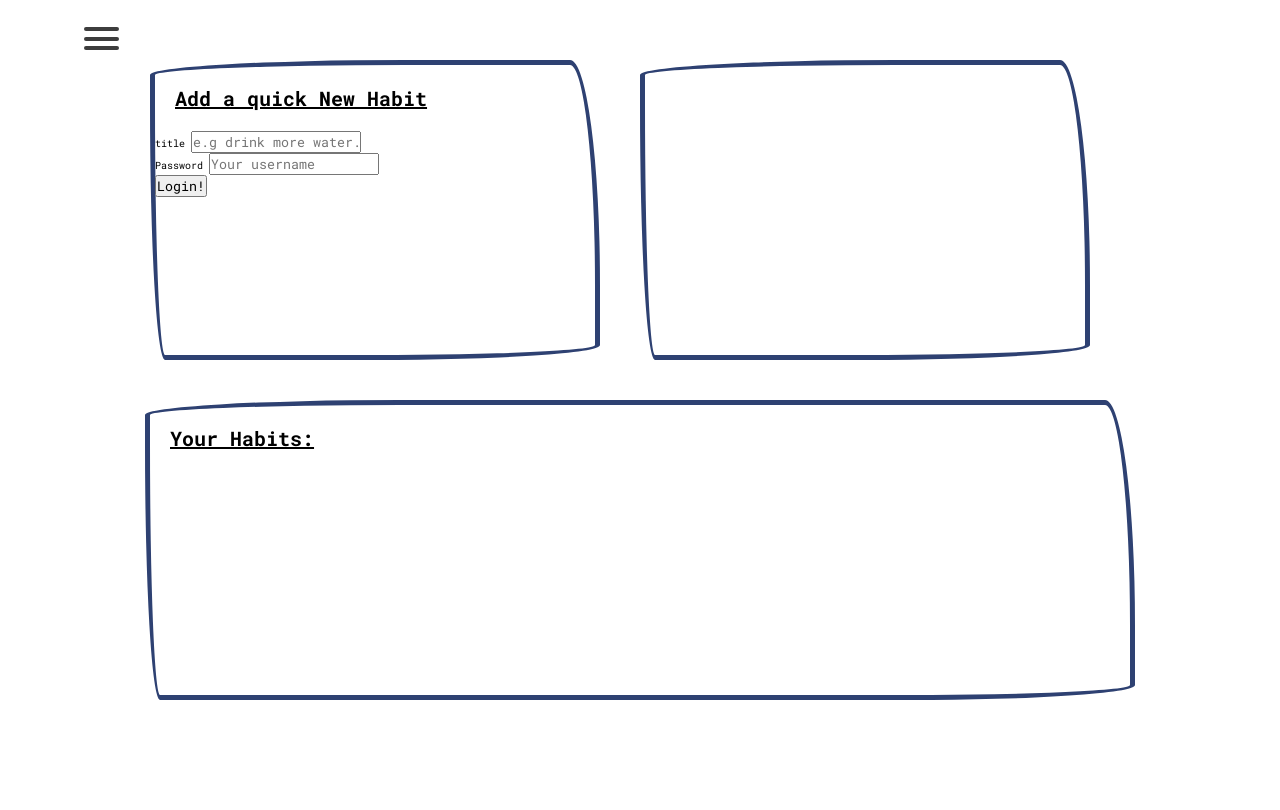
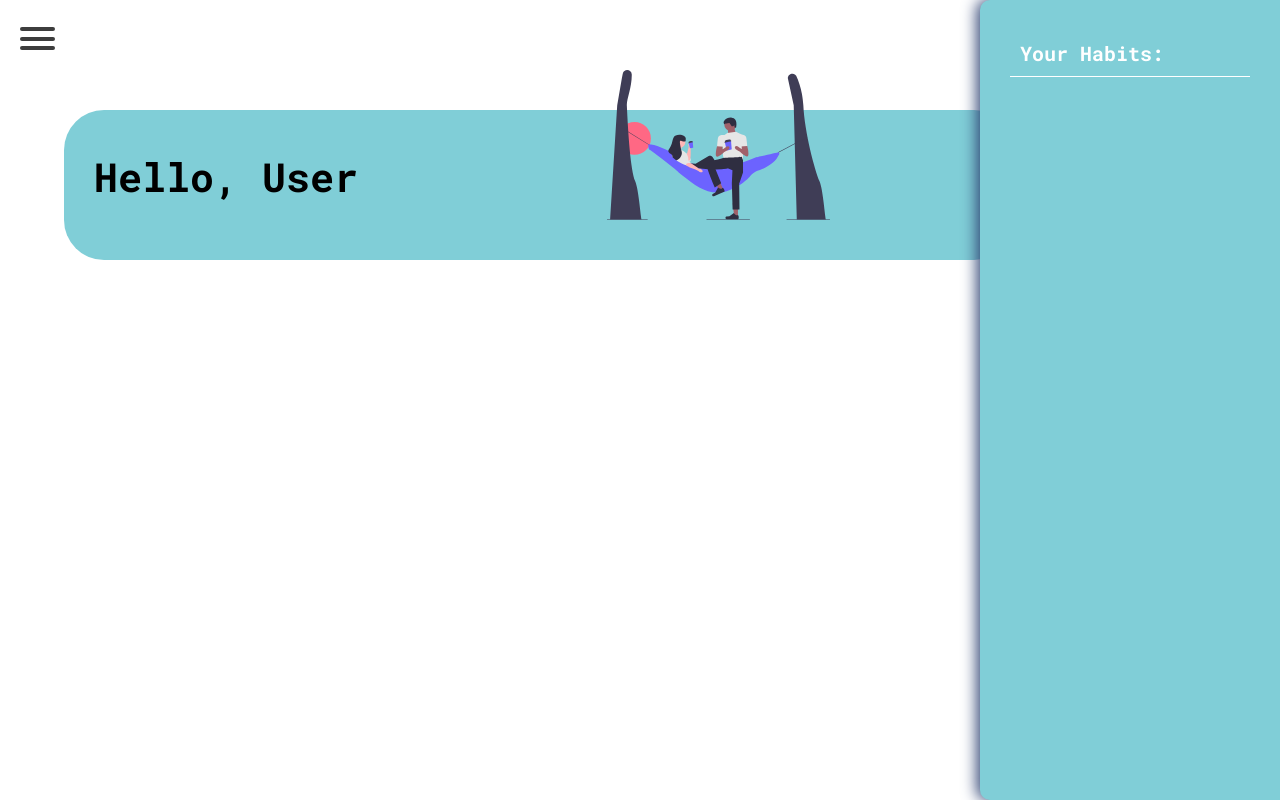
Before and after one commit to Aleopaa/frontend_raad_project, a website: page pages/dashboard.html in a window 1280 px wide. Drawn offline with Linux system fonts and the light colour scheme.

Commit message:
dashboard redesign

```diff
--- a/css/homepage.css
+++ b/css/homepage.css
@@ -6,6 +6,7 @@
     --color-green: #2D882D;
     --color-orange: #AA6C39;
     --color-dark-green: #226666;
+    --light-blue: #80CED7;
 }
 
 *,
@@ -58,8 +59,8 @@ html {
 
 .btn-primary:hover {
     background-color: rgba(255, 255, 255, 0.5);
-  transition: background 0.3s ease-in-out;
-  cursor: pointer;
+    transition: background 0.3s ease-in-out;
+    cursor: pointer;
 }
 
 /* ............/navbar/............ */
@@ -77,9 +78,9 @@ hr {
 
 .navbar-container {
   display: flex;
-  justify-content: space-between;
   height: 64px;
   align-items: center;
+  justify-content: flex-start;
 }
 
 .navbar-container.container {
@@ -179,15 +180,17 @@ hr {
 }
 
 .navbar .menu-items {
+    border-top-right-radius: 10px;
+    border-bottom-right-radius: 10px;
     margin: 0;
     padding-top: 100px;
-    background: var(--color-blue);
-    height: 100vh;
-    max-width: 300px;
+    background: var(--light-blue);
+    height: 98.6vh;
+    max-width: 250px;
     transform: translate(-150%);
     display: flex;
     flex-direction: column;
-    margin-left: -120px;
+    margin-left: -50px;
     padding-left: 50px;
     transition: transform 0.5s ease-in-out;
 }
@@ -208,7 +211,6 @@ hr {
 nav.navbar {
     height: 6rem;
     display: flex;
-    align-items: center;
 }
 
 .navbar-container input[type="checkbox"]:checked ~ .menu-items {
@@ -242,44 +244,62 @@ nav.navbar {
 
 /* ************* dashboard display styling ************* */
 
-#dashboard {
-    display: flex;
-    flex-direction: column;
+.title {
+    /* position: absolute; */
+    margin-top: 10px;
+    margin-bottom: 20px;
 }
 
-.row1-info {
-    display: flex;
-    justify-content: center;
-    align-items: flex-start;
+.title h1 {
+    font-size: 3rem;
+    display: block;
+    padding: 0.5rem;
+    border-bottom: 2px solid #000;
+    width: max-content;
+}
+
+.square-graphic-display img {
+    position: absolute;
+    height: 150px;
+    top: 70px;
+    right: 450px;
 }
 
 .square-graphic-display {
-    align-items: flex-start;
-    width: 450px;
-    height: 300px;
-    margin-bottom: 4rem;
-    margin-right: 4rem;
-    border-style: solid;
-    border-width: 5px;
-    border-radius: 255px 30px 225px 15px/15px 225px 15px 255px;
-    border-color: var(--color-blue);
+    padding-top: 1rem;
+    top: 0;
+    margin-top: 50px;
+    width: 950px;
+    height: 150px;
+    border-radius: 40px;
+    background-color: var(--light-blue);
+}
+
+.square-graphic-display h1 {
+    display: block;
+    font-size: 4rem;
+    margin: 30px;
 }
 
 .rectangle-graphic-display {
-    border-style: solid;
-    border-width: 5px;
-    border-radius: 255px 30px 225px 15px/15px 225px 15px 255px;
-    border-color: var(--color-blue);
-    width: 990px;
-    height: 300px;
-    margin: 0 auto;
+    padding: 2rem;
+    position: absolute;
+    box-shadow: -3px 0px 15px 0px var(--color-blue);
+    color: var(--white-text);
+    background-color: var(--light-blue);
+    border-top-left-radius: 10px;
+    border-bottom-left-radius: 10px;
+    width: 300px;
+    height: 100vh;
+    top: 0;
+    right: 0;
 }
 
-#dashboard .dashboard-h2s {
+.dashboard-h2s {
+    padding: 1rem;
+    margin: 1rem;
     font-size: 2rem;
-    margin: 2rem;
-    text-decoration: underline;
-    font-weight: 700;
+    border-bottom: 1px solid var(--white-text);
 }
 
 
--- a/css/index.css
+++ b/css/index.css
@@ -54,7 +54,8 @@ header {
   }
 
   .btn:hover {
-    background-color: rgba(255, 255, 255, 0.5);
+    background: rgba(255, 255, 255, 0.5);
+    transition: background 0.3s ease-in-out;
   }
 
 /* *********** main Styling ************ */
--- a/pages/dashboard.html
+++ b/pages/dashboard.html
@@ -28,31 +28,36 @@
 
             </ul>
         </div>
+
+        <div class="title">
+
+            <h1>Dashboard</h1>
+
+        </div>
+
     </nav>
 
     <div id="dashboard" class="container">
 
-        <div class="row1-info">
-            <div class="square-graphic-display">
-                <h2 class="dashboard-h2s">Add a quick New Habit</h2>
-                <form>
-                    <div class="new-habit-form">
-                        <label for="title-input">title</label>
-                        <input class="input-fields" type="text" placeholder="e.g drink more water..." id="title-input">
-                    </div>
-                    <div class="new-habit-form">
-                        <label for="password-input">Password</label>
-                        <input class="input-fields" type="text" placeholder="Your username" id="password-input">
-                    </div>
-                    <input type="submit" value="Login!" id="submit-btn">
-                </form>
-            </div>
-            <div class="square-graphic-display"></div>
+        <div class="square-graphic-display">
+
+            <h1>Hello, <span>User</span></h1>
+
+            <img src="../assets/svg/undraw_relaxation_re_ohkx.svg" alt="undraw relaxation re ohkx">
+
+        </div>
+
+        <div class="interactive-containers">
+            <div></div>
+            <div></div>
         </div>
 
         <div class="row2-info">
             <div class="rectangle-graphic-display">
-                <h2 class="dashboard-h2s">Your Habits:</h2>
+                <div>
+                    <h2 class="dashboard-h2s">Your Habits:</h2>
+                    <div id="habits-list"></div>
+                </div>
             </div>
         </div>
     </div>
```
Also changed, not shown: index.html (+1 -1 lines), assets/svg/undraw_relaxation_re_ohkx.svg (added).
